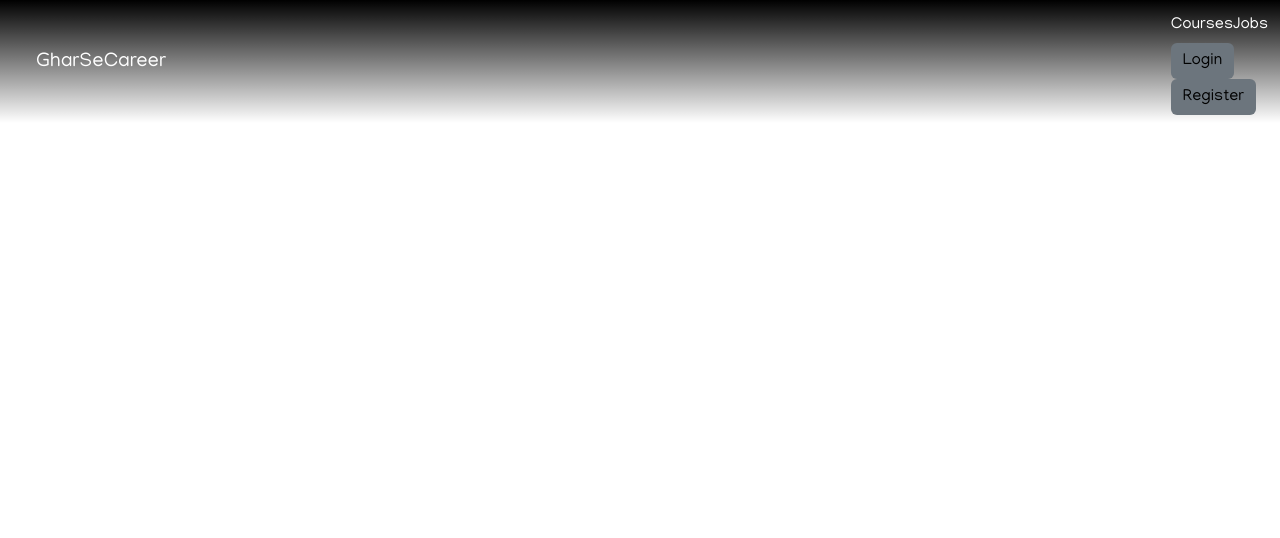
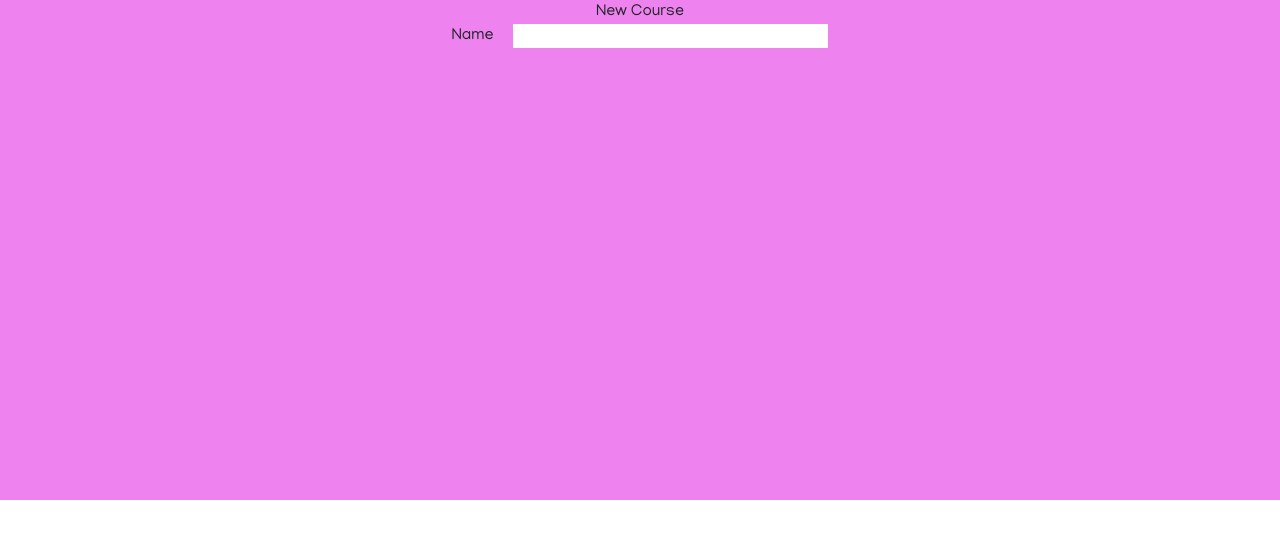
Before and after one commit to akshayshadow321/GharSeCareer, a React (Vite) app in the folder client/my-react-app/: page / in a window 1280 px wide. Shown: the top 538 px of the page. Built offline with nearby package versions, Linux system fonts and the light colour scheme.

Commit message:
user model updated

```diff
--- a/client/my-react-app/src/App.jsx
+++ b/client/my-react-app/src/App.jsx
@@ -2,6 +2,7 @@ import LandingPage from './pages/LandingPage'
 import React from 'react'
 import { BrowserRouter, Routes, Route } from "react-router-dom";
 import './App.css'
+import AddCourse from './pages/AddCourse';
 
 function App() {
 
@@ -9,7 +10,7 @@ function App() {
     <>
       <BrowserRouter>
         <Routes>
-          <Route path='/' element={<LandingPage />}></Route>
+          <Route path='/' element={<AddCourse />}></Route>
         </Routes>
       </BrowserRouter>
     </>
--- /dev/null
+++ b/client/my-react-app/src/pages/AddCourse.jsx
@@ -0,0 +1,23 @@
+import React from 'react'
+
+function AddCourse() {
+  return (
+    <div style={{height:'500px',backgroundColor:'violet',textAlign:'center'}}>
+        New Course
+        <form>
+            <div>
+                <label style={{
+                    paddingRight:'20px'
+                }}>Name</label>
+                <input
+                name='courseName'
+
+                />
+
+            </div>
+        </form>
+    </div>
+  )
+}
+
+export default AddCourse
```
Also changed, not shown: 1 other file (tests, documents, lock files or other folders).
